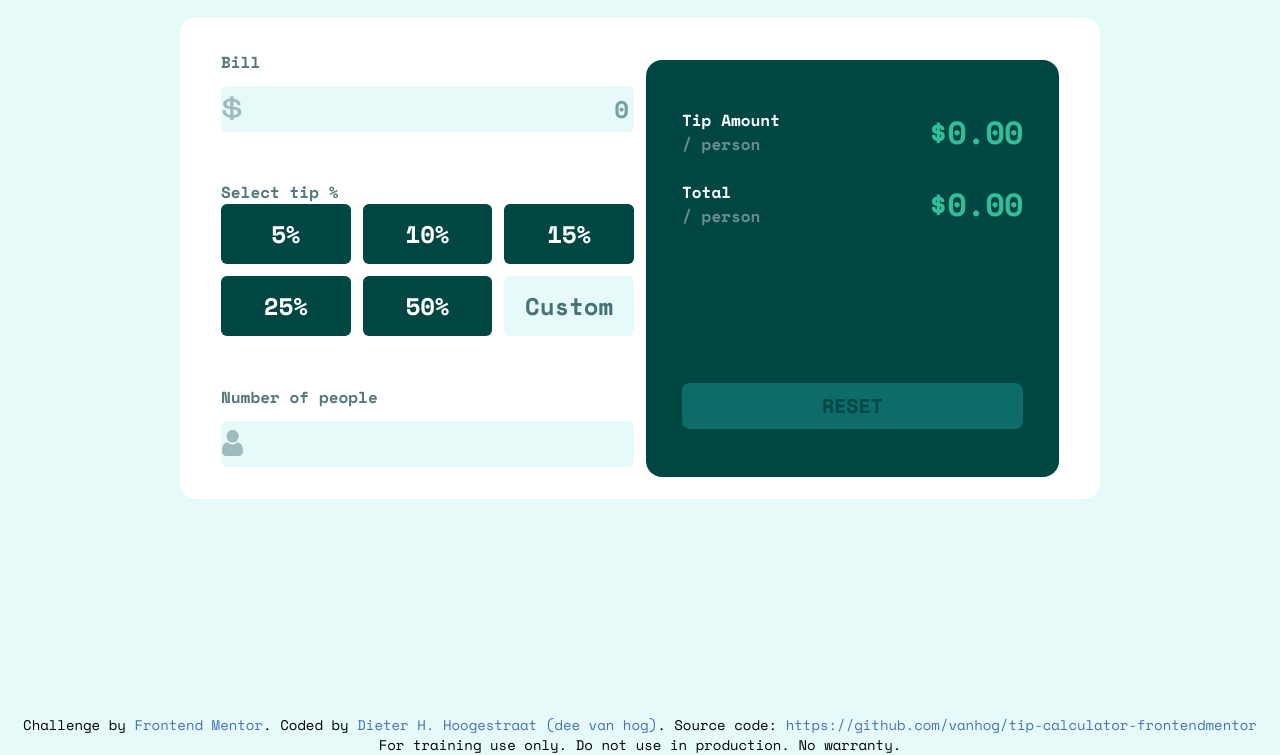
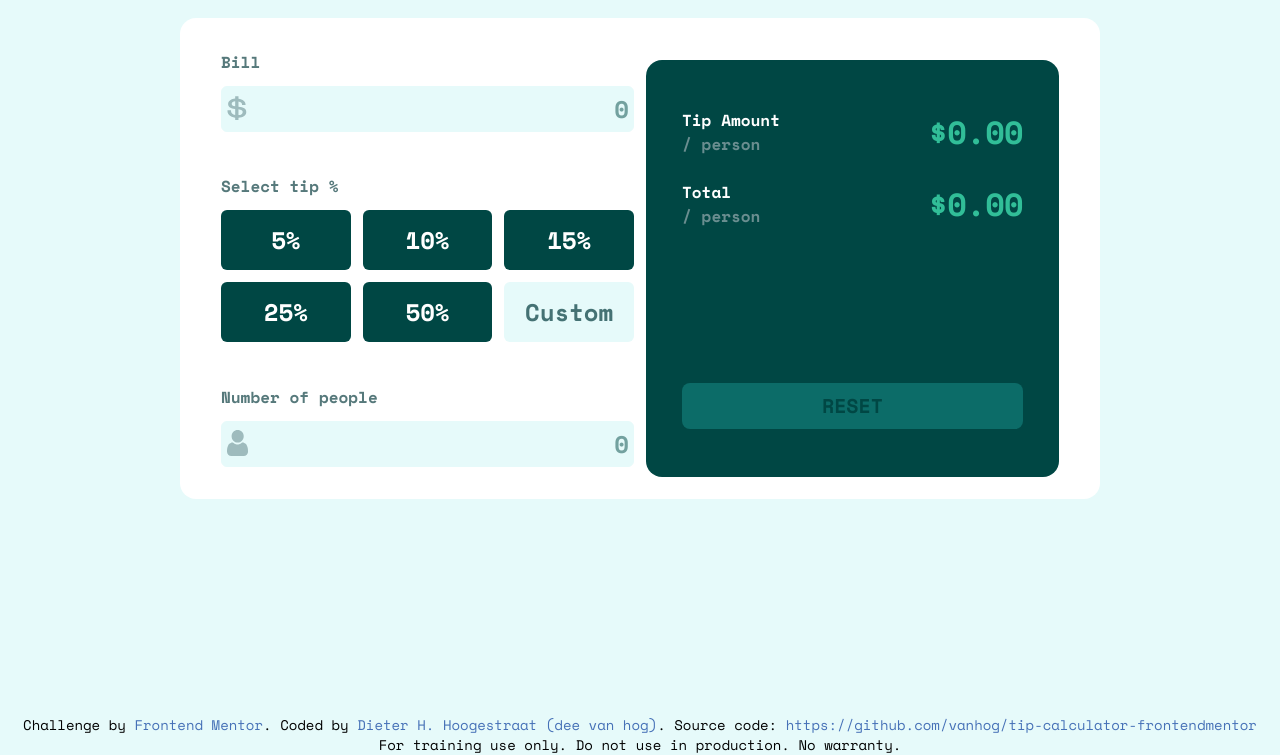
Before and after one commit to vanhog/tip-calculator-frontendmentor, a plain HTML site: page index.html in a window 1280 px wide. Shown: the part 185-940 px from the top of the page. Drawn offline with nearby package versions, Linux system fonts and the light colour scheme.

Commit message:
Improvements III

```diff
--- a/index.html
+++ b/index.html
@@ -35,28 +35,25 @@
             >
               <!--Input amount------------------------------------------------------->
               <article>
-                <label for="billAmount"
+                <label
                   ><span class="tp-5 text-tc-grey-500">Bill </span>
                   <input
                     id="billAmount"
                     placeholder="0"
                     type="number"
-                    style="
-                      background-image: url('./images/icon-dollar.svg');
-                      background-repeat: no-repeat;
-                      background-position-y: center;
-                      background-size: 5% 60%;
-                    "
-                    class="no-spinner w-full rounded-md p-1 mt-3 tp-3 text-tc-green-900 text-right bg-tc-grey-50 border border-tc-grey-50 focus:outline-none border border-black"
+                    inputmode="numeric"
+                    pattern="\d*"
+                    class="bg-[url('../images/icon-dollar.svg')] icon-label-style no-spinner w-full rounded-md p-1 mt-3 tp-3 text-tc-green-900 text-right bg-tc-grey-50 border border-tc-grey-50 focus:outline-none"
                   />
                 </label>
               </article>
               <!--Input amount ------------------------------------------------------->
 
               <!--Buttons ------------------------------------------------------->
-              <article>
-                <label
-                  ><span class="tp-5 text-tc-grey-500">Select tip %</span>
+              <fieldset>
+                <legend class="my-3">
+                  <span class="tp-5 text-tc-grey-500">Select tip %</span>
+                </legend>
                 <ul
                   id="tipSelect"
                   class="grid grid-cols-2 md:grid-cols-3 justify-between items-center gap-3"
@@ -96,30 +93,33 @@
                     </button>
                   </li>
                 </ul>
-                </label>
-              </article>
+              </fieldset>
               <!--Buttons ------------------------------------------------------->
 
               <!--Input people------------------------------------------------------->
               <article>
-                <label for="numPeople">
+                <label>
                   <div class="flex flex-row justify-between items-center">
                     <span class="tp-5 text-tc-grey-500">Number of people </span>
-                    <div id="errmsg" class="tp-5 text-tc-orange-400 hidden">
+                    <div
+                      id="errmsg"
+                      role="alert"
+                      class="tp-5 text-tc-orange-400 hidden"
+                      aria-live="assertive"
+                      aria-hidden="true"
+                    >
                       Can't be zero
                     </div>
                   </div>
+
                   <input
                     id="numPeople"
-                    type="text"
-                    style="
-                      background-image: url('./images/icon-person.svg');
-                      background-repeat: no-repeat;
-                      background-position-y: center;
-                      background-size: 5% 60%;
-                    "
-                    placeholder=""
-                    class="mt-3 w-full rounded-md p-1 text-right tp-3 text-tc-green-900 border border-tc-grey-50 bg-tc-grey-50 focus:outline-none focus:border focus:border-tc-green-400 active:bg-tc-grey-50"
+                    placeholder="0"
+                    type="number"
+                    inputmode="numeric"
+                    pattern="\d*"
+                    aria-invalid="false"
+                    class="bg-[url('../images/icon-person.svg')] icon-label-style no-spinner w-full rounded-md p-1 mt-3 tp-3 text-tc-green-900 text-right bg-tc-grey-50 border border-tc-grey-50 focus:outline-none border border-black"
                   />
                 </label>
               </article>
--- a/src/main.js
+++ b/src/main.js
@@ -30,10 +30,14 @@ const activeClasses = ['button-set'];
 
 function setNumPeopleError() {
   errorMsg.classList.remove('hidden');
+  errorMsg.setAttribute('aria-hidden', 'false');
+  numPeople.setAttribute('aria-invalid', 'true');
 }
 
 function unsetNumPeopleError() {
   errorMsg.classList.add('hidden');
+  errorMsg.setAttribute('aria-hidde', 'true');
+  numPeople.setAttribute('aria-invalid', 'false');
 }
 
 function activateReset() {
--- a/styles/styles.css
+++ b/styles/styles.css
@@ -64,6 +64,12 @@
   .attribution a {
     @apply text-attribution font-spacemono;
   }
+
+  .icon-label-style {
+    background-repeat: no-repeat;
+    background-position: 5px center;
+    background-size: 5% 60%;
+  }
 }
 
 @layer utilities {
```
Also changed, not shown: styles/tw.css. Lines whose indentation alone changed are shown as unchanged.
